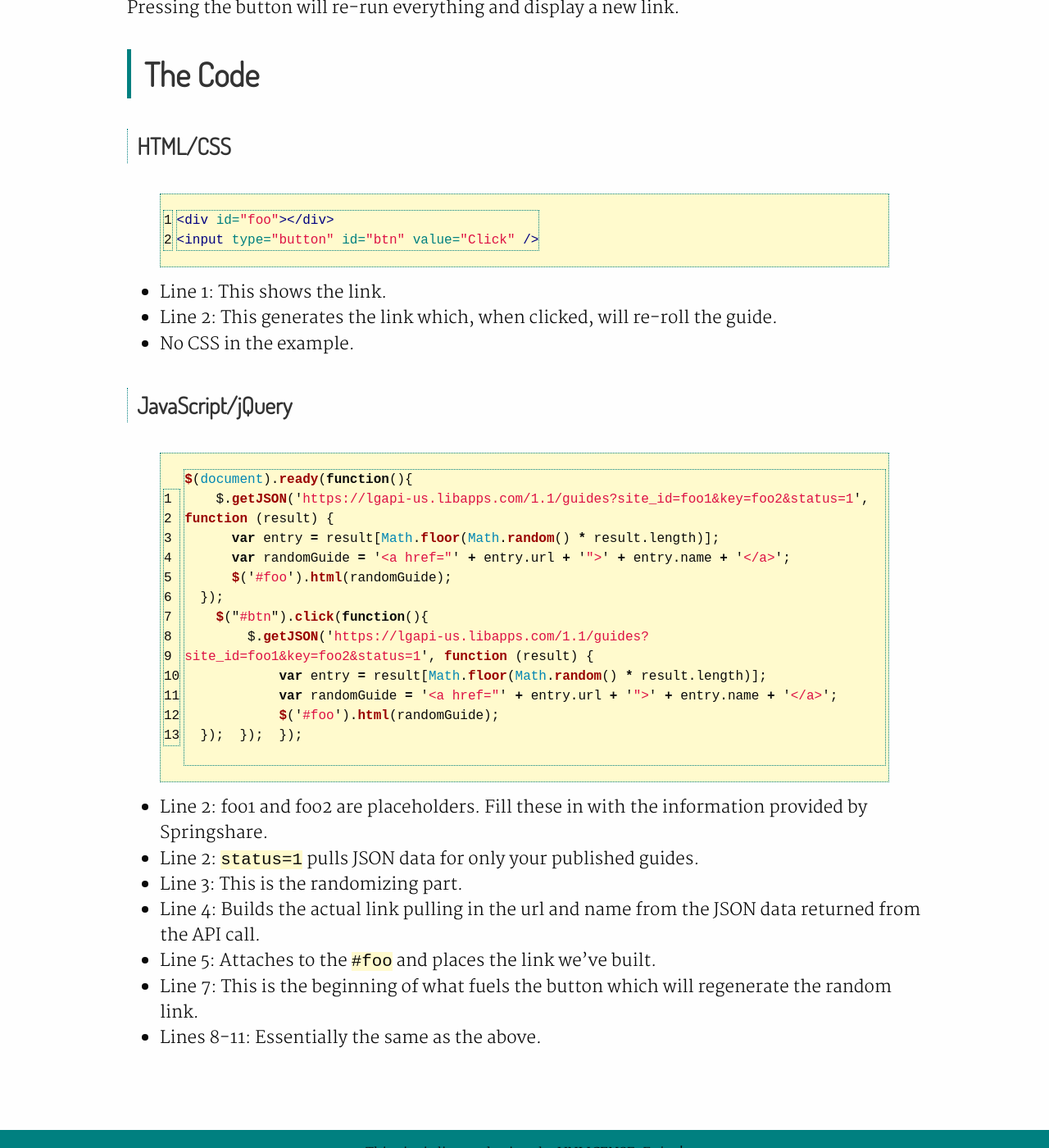
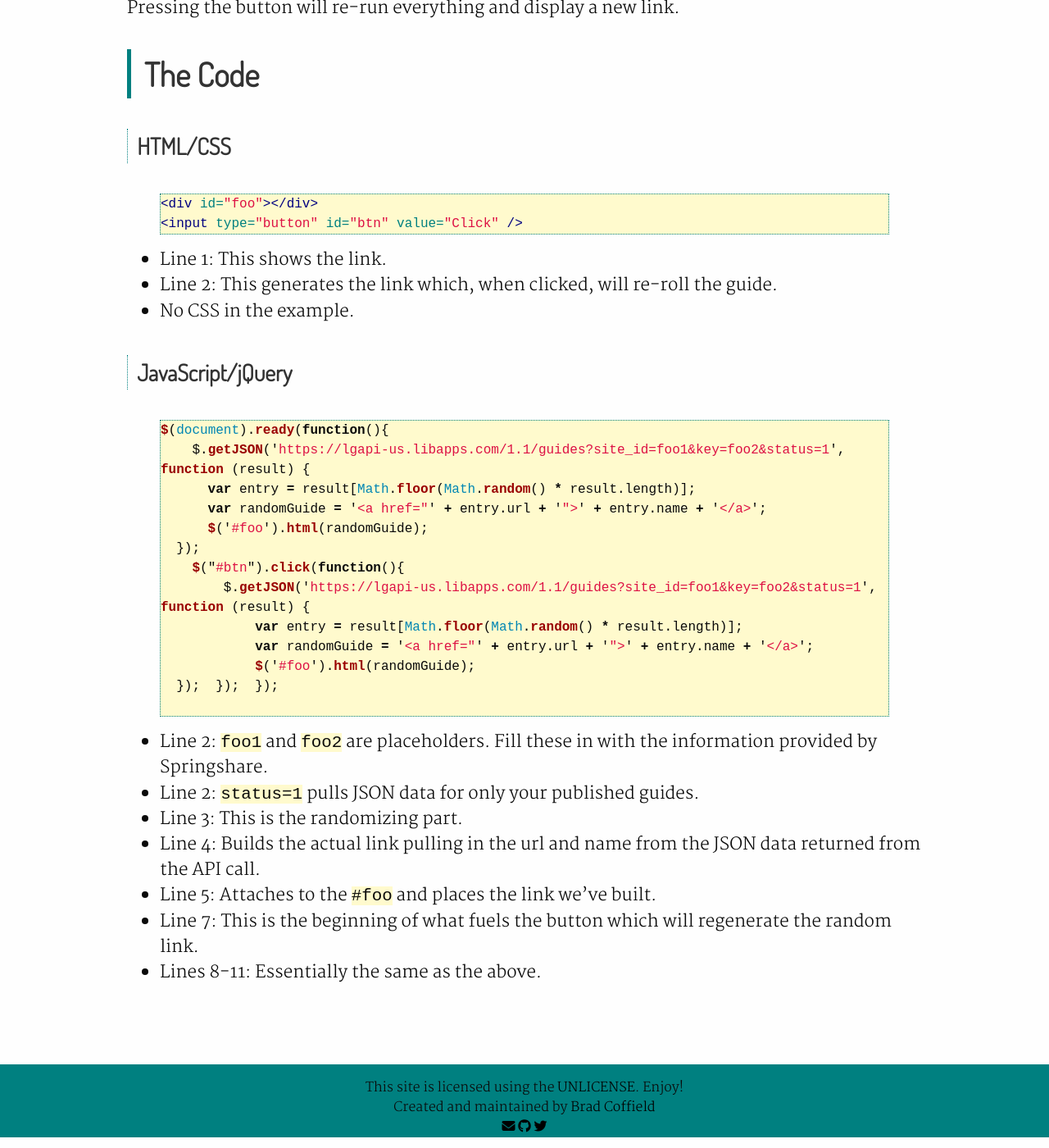
Before and after one commit to BradCoffield/APIs-for-librarians, a Jekyll site: the page built from _libguides/display-a-random-LibGuide-link-on-page-load.md, in a window 1280 px wide and 1400 px high, scrolled down 1255 px. Shown: the whole window at 82% size. Built offline with Jekyll 4.4.1, drawn with Linux system fonts in a browser that asks for light colours; nearby versions of some CDN libraries.

Commit message:
fixed some highlights

````diff
--- a/_libguides/display-a-random-LibGuide-link-on-page-load.md
+++ b/_libguides/display-a-random-LibGuide-link-on-page-load.md
@@ -26,7 +26,7 @@ Pressing the button will re-run everything and display a new link.
 
 #### HTML/CSS
 
-{% highlight html linenos %}
+{% highlight html %}
 <div id="foo"></div>
 <input type="button" id="btn" value="Click" />
 
@@ -39,7 +39,7 @@ Pressing the button will re-run everything and display a new link.
 #### JavaScript/jQuery
 
 
-{% highlight javascript linenos %}
+{% highlight javascript %}
 $(document).ready(function(){
     $.getJSON('https://lgapi-us.libapps.com/1.1/guides?site_id=foo1&key=foo2&status=1', function (result) {
       var entry = result[Math.floor(Math.random() * result.length)];
@@ -54,7 +54,7 @@ $(document).ready(function(){
   });  });  });
  {% endhighlight %}
 
-* Line 2: foo1 and foo2 are placeholders. Fill these in with the information provided by Springshare.
+* Line 2: ```foo1``` and ```foo2``` are placeholders. Fill these in with the information provided by Springshare.
 * Line 2: ```status=1``` pulls JSON data for only your published guides.
 * Line 3: This is the randomizing part.
 * Line 4: Builds the actual link pulling in the url and name from the JSON data returned from the API call.
````
Also changed, not shown: _libguides/list-guides-by-subject.md (+2 -2 lines).
